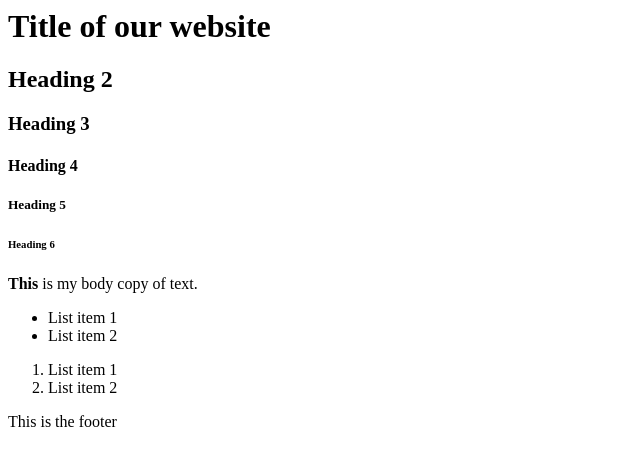
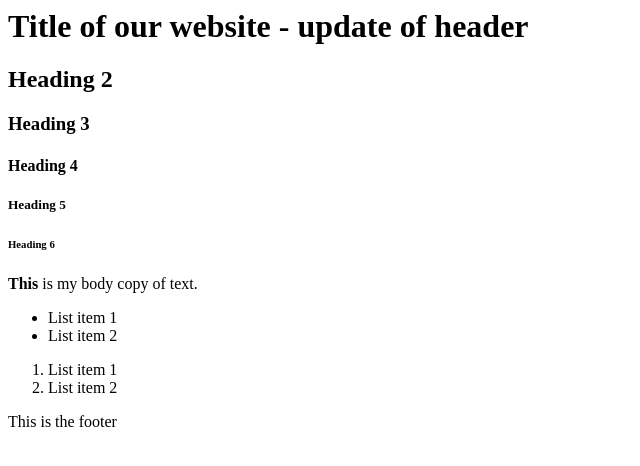
Before and after one commit to lcadbrett/lcad-week2-index, a plain HTML site: page index.html in a window 1280 px wide. Shown: the whole page, without its empty margins (0-640 px from the left). Drawn offline with Linux system fonts and the light colour scheme.

Commit message:
changed header text

```diff
--- a/index.html
+++ b/index.html
@@ -4,7 +4,7 @@
 </head>
 <body>
     <header>
-        <h1>Title of our website</h1>
+        <h1>Title of our website - update of header</h1>
     </header>
 
     <h2>Heading 2</h2>
```
